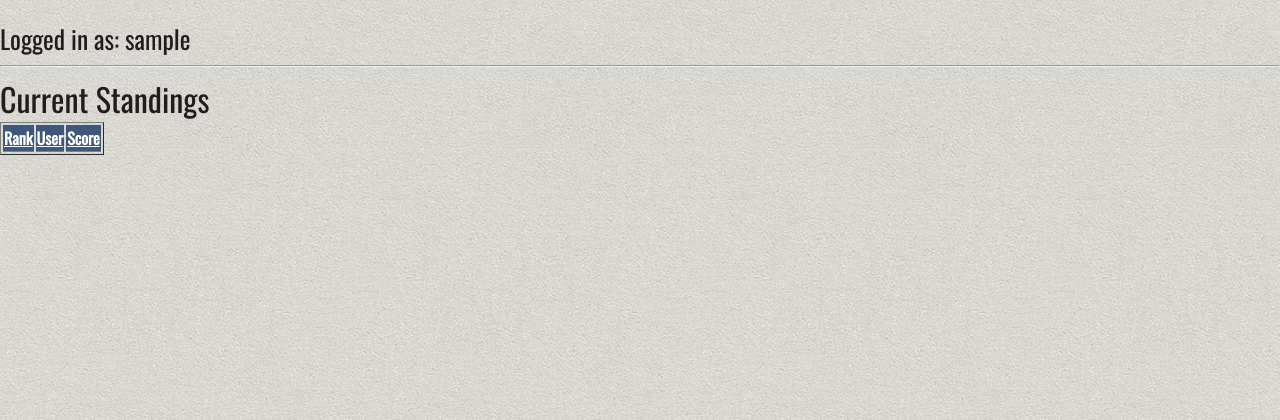
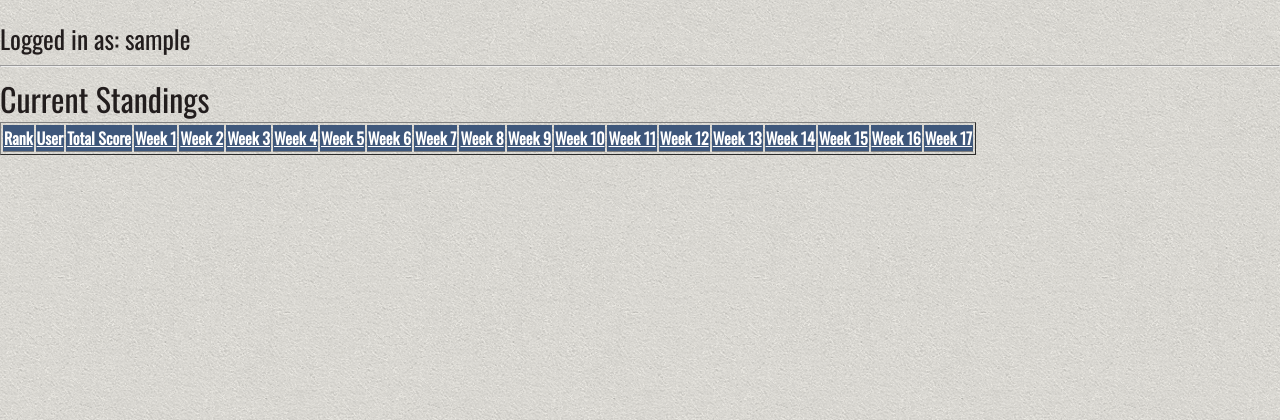
Before and after one commit to jxp360/threeandout, a Django app: page /threeandout/currentstandings/ in a window 1280 px wide. Shown: the part 205-625 px from the top of the page. Run offline with Django 3.2, Linux system fonts and the light colour scheme; the visitor is signed in with stand-in values (Sample User, id 1); data that the repository does not hold is empty; parts of the project's set-up code (start-up, migrations or seed data) failed here and were passed over.

Commit message:
Added week breakdown to standings

```diff
--- a/threeandout/test_stats/templates/picks/currentstandings.html
+++ b/threeandout/test_stats/templates/picks/currentstandings.html
@@ -26,7 +26,24 @@
     <tr>
     <th>Rank</th>
     <th>User</th>
-    <th>Score</th>
+    <th>Total Score</th>
+    <th>Week 1</th>
+    <th>Week 2</th>
+    <th>Week 3</th>
+    <th>Week 4</th>
+    <th>Week 5</th>
+    <th>Week 6</th>
+    <th>Week 7</th>
+    <th>Week 8</th>
+    <th>Week 9</th>
+    <th>Week 10</th>
+    <th>Week 11</th>
+    <th>Week 12</th>
+    <th>Week 13</th>
+    <th>Week 14</th>
+    <th>Week 15</th>
+    <th>Week 16</th>
+    <th>Week 17</th>
     </tr>
  </thead>
  <tbody>
@@ -35,6 +52,24 @@
     <td>{{score.rank}}</td>
     <td><a href="{% url 'threeandout:selected' score.id %}">{{score.user}}</a></td>
     <td>{{score.score}}</td>
+    <td>{{score.1}}</td>
+    <td>{{score.2}}</td>
+    <td>{{score.3}}</td>
+    <td>{{score.4}}</td>
+    <td>{{score.5}}</td>
+    <td>{{score.6}}</td>
+    <td>{{score.7}}</td>
+    <td>{{score.8}}</td>
+    <td>{{score.9}}</td>
+    <td>{{score.10}}</td>
+    <td>{{score.11}}</td>
+    <td>{{score.12}}</td>
+    <td>{{score.13}}</td>
+    <td>{{score.14}}</td>
+    <td>{{score.15}}</td>
+    <td>{{score.16}}</td>
+    <td>{{score.17}}</td>
+
     </tr>
     {% endfor %}
 </tbody>
--- a/threeandout/test_stats/views.py
+++ b/threeandout/test_stats/views.py
@@ -130,11 +130,17 @@ def pickweek(request, week):
                                                    'currentpicks':currentpicks})
 @login_required
 def currentstandings(request):
-    weeks = range(1,18)
     players = FFLPlayer.objects.all()
     tmp = [(x.scoretodate, x.teamname, x.user.id) for x in players]
     tmp.sort(reverse=True)
     leaders = [{'user':x[1],'score':x[0], 'id':x[2], 'rank': idx+1} for idx,x in enumerate(tmp)]
+
+    for player in leaders:
+        picks = Picks.objects.filter(fflPlayer__teamname=player['user'])
+        for pick in picks:
+            if pick.score !=0:
+                player[pick.week] = pick.score
+
     return render(request, 'picks/currentstandings.html', {'scores':leaders})
 
 @login_required
```
